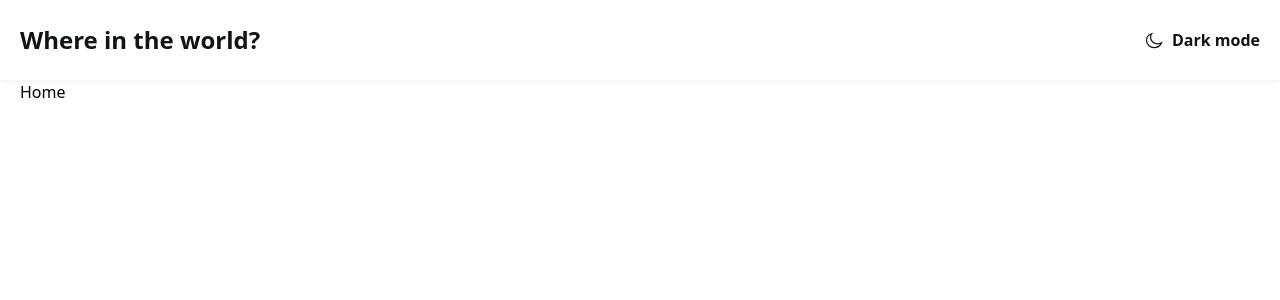
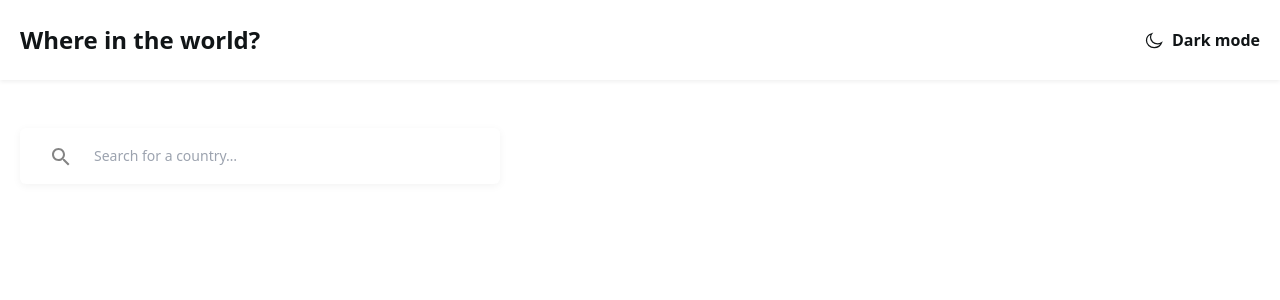
Before and after one commit to Andarov/andarov-countries, a React (Vite) app: page / in a window 1280 px wide. Shown: the top 300 px of the page. Built offline with nearby package versions, Linux system fonts and the light colour scheme.

Commit message:
Add search country input

```diff
--- a/src/pages/Home.jsx
+++ b/src/pages/Home.jsx
@@ -1,8 +1,20 @@
 import React from 'react'
+import search from '../assets/img/search.svg'
 
 const Home = () => {
   return (
-    <div className='w-full max-w-[1320px] px-5 mx-auto'>Home</div>
+    <div className='w-full max-w-[1320px] px-5 mx-auto py-12'>
+        {/* Input & Select */}
+        <div className="flex justify-between items-center">
+            {/* Input */}
+            <div className='relative w-full max-w-[480px]'>
+                <input className='w-full py-[18px] pl-[74px] rounded-md shadow-input text-sm text-textColor' type="search" placeholder='Search for a country…' />
+                <img className='absolute top-5 left-8' src={search} alt="search icon" />
+            </div>
+
+
+        </div>
+    </div>
   )
 }
 
--- a/tailwind.config.js
+++ b/tailwind.config.js
@@ -7,7 +7,8 @@ export default {
   theme: {
     extend: {
       boxShadow:{
-        'header': '0px 2px 4px 0px rgba(0, 0, 0, 0.06)'
+        'header': '0px 2px 4px 0px rgba(0, 0, 0, 0.06)',
+        'input': '0px 2px 9px 0px rgba(0, 0, 0, 0.05)'
       },
       colors:{
         'textColor': '#111517'
```
Also changed, not shown: src/assets/img/search.svg (added).
